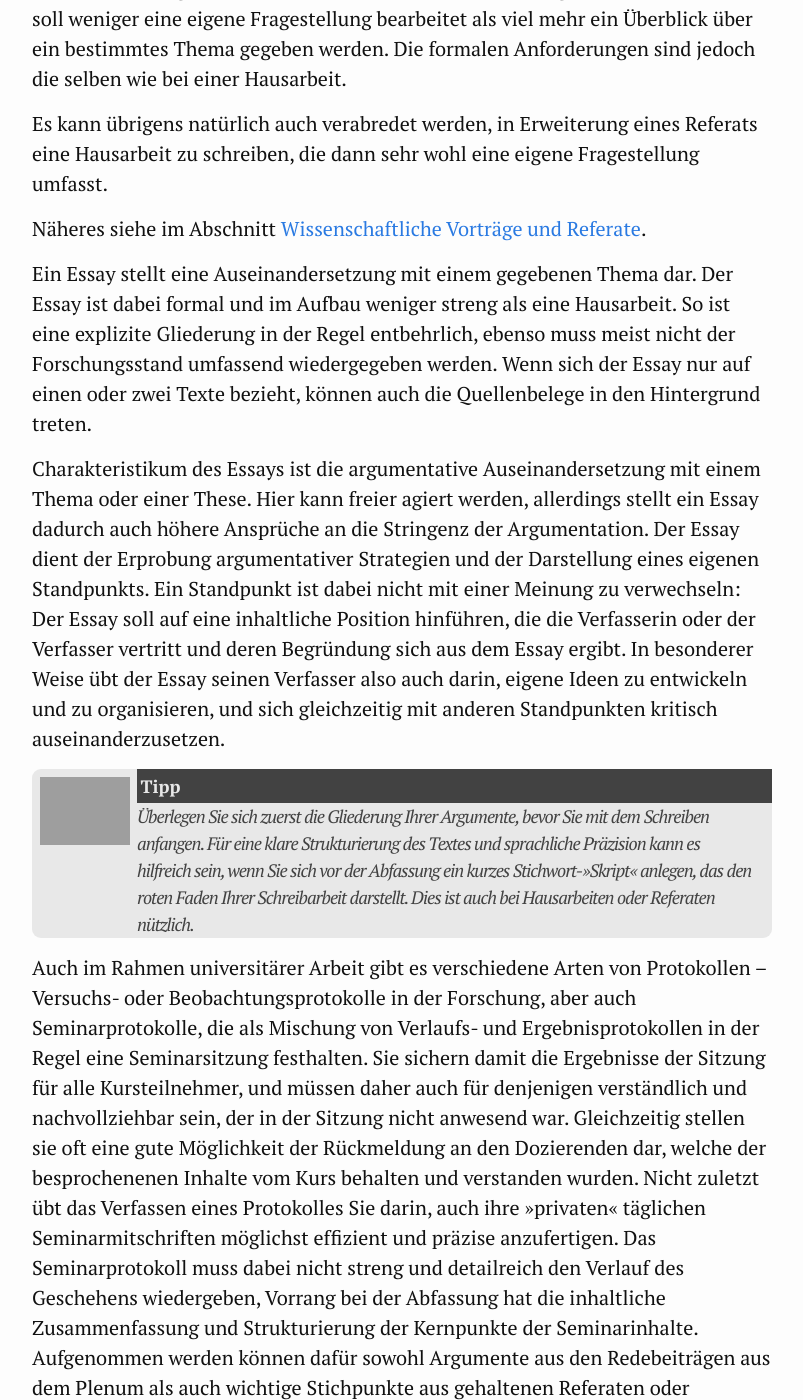
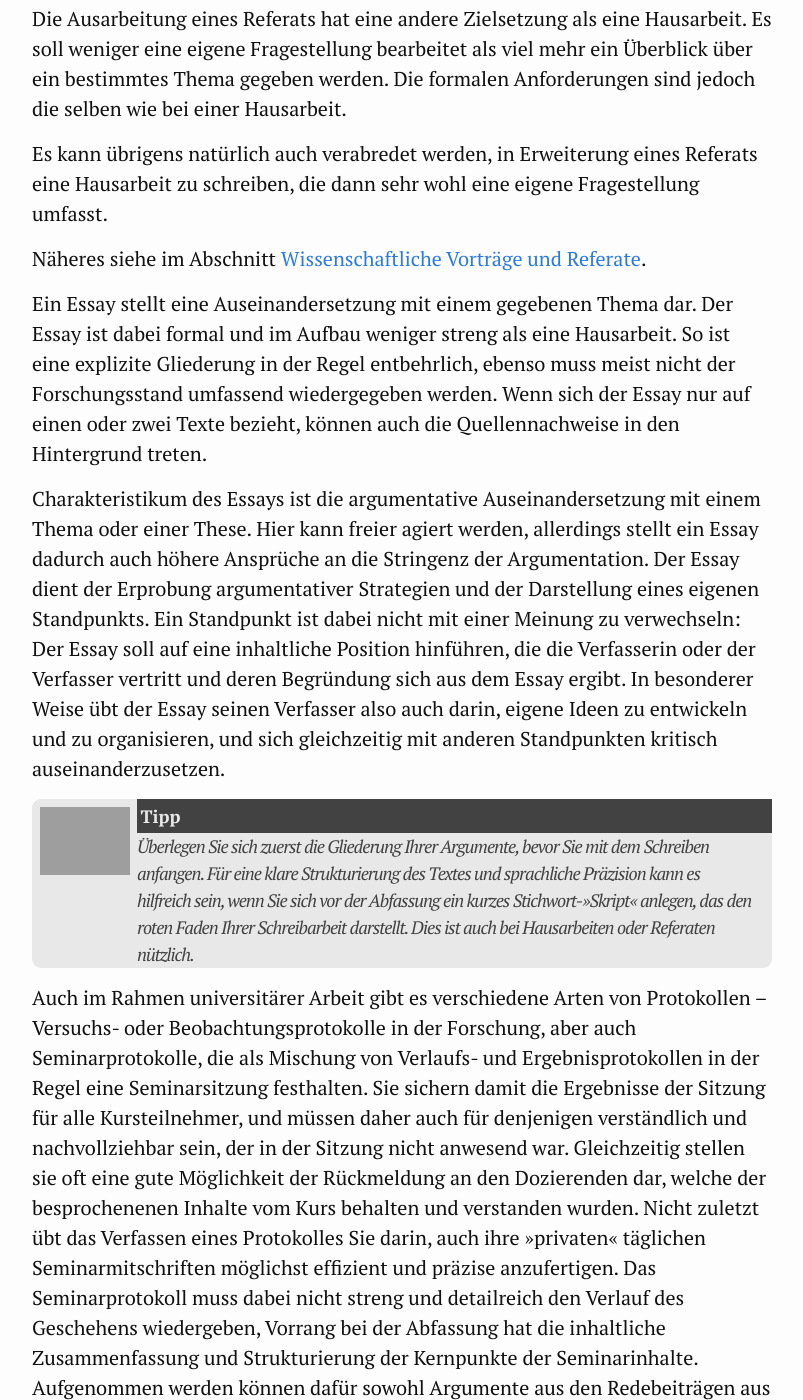
Before and after one commit to CERES-RUB/wissenschaftliches-arbeiten, a Jekyll site: the page built from 01_Textarten.md, in a window 1280 px wide and 1400 px high, scrolled down 999 px. Shown: the whole window, without its empty margins (238-1041 px from the left). Built offline with Jekyll 4.4.1, drawn with Linux system fonts in a browser that asks for light colours; some of the changed text lies outside the part shown.

Commit message:
Update 01_Textarten.md

```diff
--- a/01_Textarten.md
+++ b/01_Textarten.md
@@ -23,7 +23,7 @@
 
 Näheres siehe im Abschnitt [Wissenschaftliche Vorträge und Referate](03_Referate.html#sec:referat).
 
-Ein Essay stellt eine Auseinandersetzung mit einem gegebenen Thema dar. Der Essay ist dabei formal und im Aufbau weniger streng als eine Hausarbeit. So ist eine explizite Gliederung in der Regel entbehrlich, ebenso muss meist nicht der Forschungsstand umfassend wiedergegeben werden. Wenn sich der Essay nur auf einen oder zwei Texte bezieht, können auch die Quellenbelege in den Hintergrund treten.
+Ein Essay stellt eine Auseinandersetzung mit einem gegebenen Thema dar. Der Essay ist dabei formal und im Aufbau weniger streng als eine Hausarbeit. So ist eine explizite Gliederung in der Regel entbehrlich, ebenso muss meist nicht der Forschungsstand umfassend wiedergegeben werden. Wenn sich der Essay nur auf einen oder zwei Texte bezieht, können auch die Quellennachweise in den Hintergrund treten.
 
 Charakteristikum des Essays ist die argumentative Auseinandersetzung mit einem Thema oder einer These. Hier kann freier agiert werden, allerdings stellt ein Essay dadurch auch höhere Ansprüche an die Stringenz der Argumentation. Der Essay dient der Erprobung argumentativer Strategien und der Darstellung eines eigenen Standpunkts. Ein Standpunkt ist dabei nicht mit einer Meinung zu verwechseln: Der Essay soll auf eine inhaltliche Position hinführen, die die Verfasserin oder der Verfasser vertritt und deren Begründung sich aus dem Essay ergibt. In besonderer Weise übt der Essay seinen Verfasser also auch darin, eigene Ideen zu entwickeln und zu organisieren, und sich gleichzeitig mit anderen Standpunkten kritisch auseinanderzusetzen.
 
@@ -33,7 +33,7 @@
 
 </div>
 
-Auch im Rahmen universitärer Arbeit gibt es verschiedene Arten von Protokollen – Versuchs- oder Beobachtungsprotokolle in der Forschung, aber auch Seminarprotokolle, die als Mischung von Verlaufs- und Ergebnisprotokollen in der Regel eine Seminarsitzung festhalten. Sie sichern damit die Ergebnisse der Sitzung für alle Kursteilnehmer, und müssen daher auch für denjenigen verständlich und nachvollziehbar sein, der in der Sitzung nicht anwesend war. Gleichzeitig stellen sie oft eine gute Möglichkeit der Rückmeldung an den Dozierenden dar, welche der besprochenenen Inhalte vom Kurs behalten und verstanden wurden. Nicht zuletzt übt das Verfassen eines Protokolles Sie darin, auch ihre »privaten« täglichen Seminarmitschriften möglichst effizient und präzise anzufertigen. Das Seminarprotokoll muss dabei nicht streng und detailreich den Verlauf des Geschehens wiedergeben, Vorrang bei der Abfassung hat die inhaltliche Zusammenfassung und Strukturierung der Kernpunkte der Seminarinhalte. Aufgenommen werden können dafür sowohl Argumente aus den Redebeiträgen aus dem Plenum als auch wichtige Stichpunkte aus gehaltenen Referaten oder Anmerkungen des Dozenten. Die Übernahme von Tafelbildern oder anderen Grafiken kann dies sinnvoll unterstützen oder bündeln. Aufgenommen werden sollten darüber hinaus zum Einen ggf. offene Fragen, die am Ende der Sitzung formuliert werden und zum Anderen die Literaturangaben der Texte, die für die Seminarsitzung grundlegend waren.
+Auch im Rahmen universitärer Arbeit gibt es verschiedene Arten von Protokollen – Versuchs- oder Beobachtungsprotokolle in der Forschung, aber auch Seminarprotokolle, die als Mischung von Verlaufs- und Ergebnisprotokollen in der Regel eine Seminarsitzung festhalten. Sie sichern damit die Ergebnisse der Sitzung für alle Kursteilnehmer, und müssen daher auch für denjenigen verständlich und nachvollziehbar sein, der in der Sitzung nicht anwesend war. Gleichzeitig stellen sie oft eine gute Möglichkeit der Rückmeldung an den Dozierenden dar, welche der besprochenenen Inhalte vom Kurs behalten und verstanden wurden. Nicht zuletzt übt das Verfassen eines Protokolles Sie darin, auch ihre »privaten« täglichen Seminarmitschriften möglichst effizient und präzise anzufertigen. Das Seminarprotokoll muss dabei nicht streng und detailreich den Verlauf des Geschehens wiedergeben, Vorrang bei der Abfassung hat die inhaltliche Zusammenfassung und Strukturierung der Kernpunkte der Seminarinhalte. Aufgenommen werden können dafür sowohl Argumente aus den Redebeiträgen aus dem Plenum als auch wichtige Stichpunkte aus gehaltenen Referaten oder Anmerkungen des Dozenten. Die Übernahme von Tafelbildern oder anderen Grafiken kann dies sinnvoll unterstützen oder bündeln. Aufgenommen werden sollten darüber hinaus zum Einen ggf. offene Fragen, die am Ende der Sitzung formuliert werden, und zum Anderen die Literaturangaben der Texte, die für die Seminarsitzung grundlegend waren.
 
 <div class="Tipp">
 
```
Also changed, not shown: other parts of 01_Textarten.md (+6 -5 lines).
